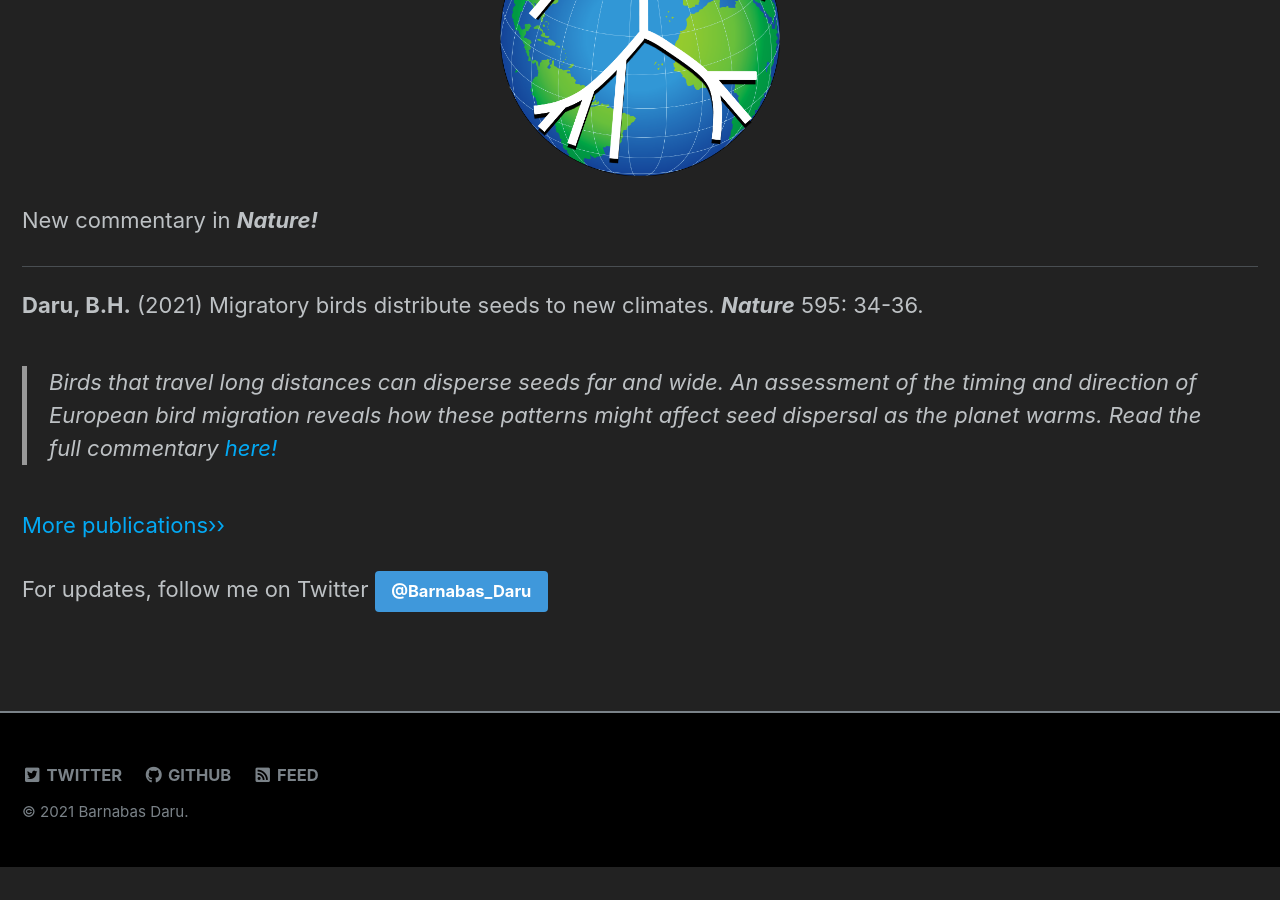
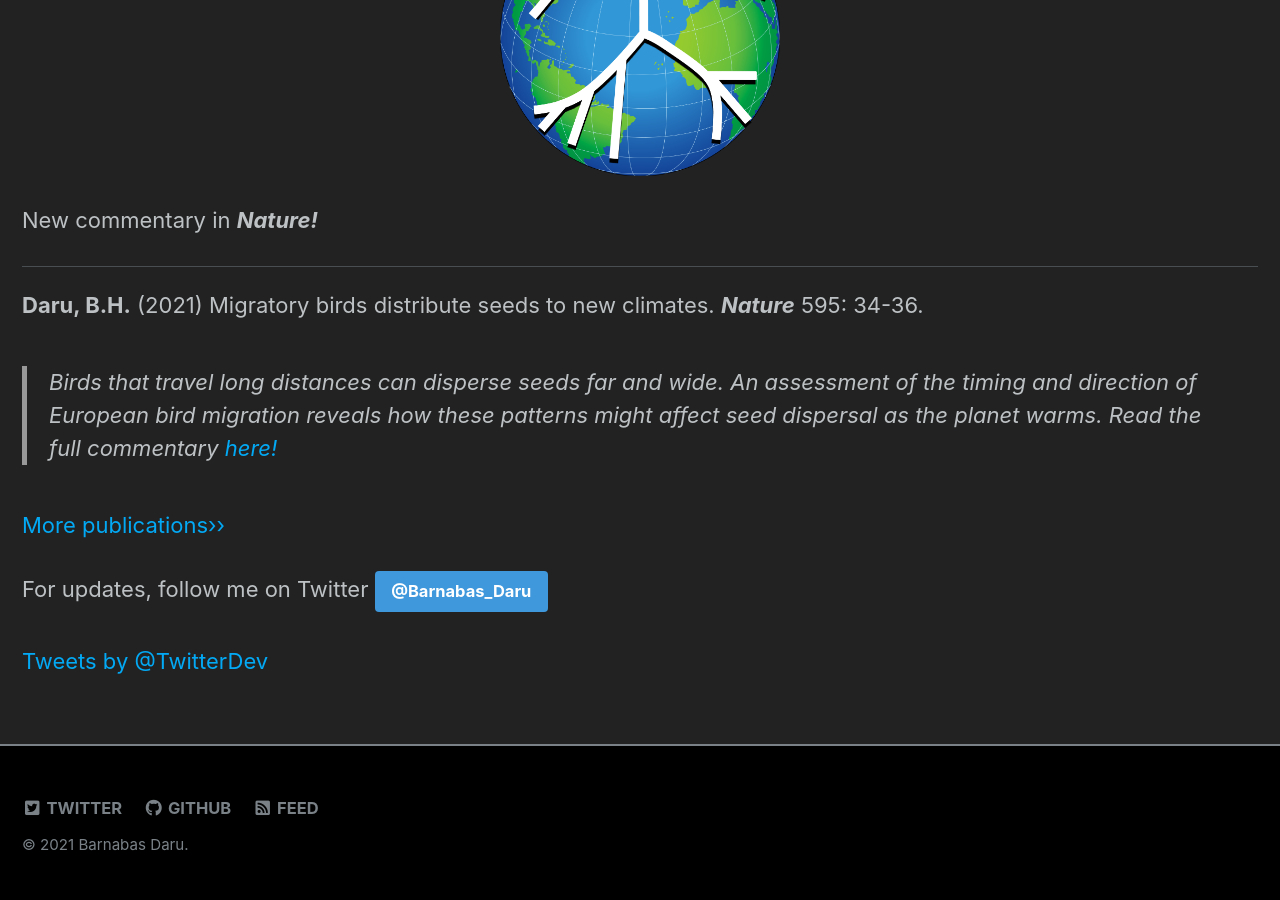
Before and after one commit to darunabas/darulab.github.io, a Jekyll site: the page built from index.html, in a window 1280 px wide and 900 px high, scrolled down 722 px. Built offline with Jekyll 4.4.1, drawn with Linux system fonts in a browser that asks for light colours; cached includes are drawn as plain includes; the list of posts is cut into pages by our own code; before the commit the page ends 1589 px from its top, so only the background shows below that.

Commit message:
Update index.html

```diff
--- a/index.html
+++ b/index.html
@@ -26,3 +26,9 @@
 <p><a href="https://barnabasdaru.com/publications/">More publications››</a>
 
 <p>For updates, follow me on Twitter <a target="_blank" rel="noopener noreferrer" href="https://twitter.com/Barnabas_Daru" class="btn btn--info">@Barnabas_Daru</a></p>
+
+<a class="twitter-timeline"
+  href="https://twitter.com/Barnabas_Daru"
+  data-chrome="nofooter noborders">
+Tweets by @TwitterDev
+</a>
```
